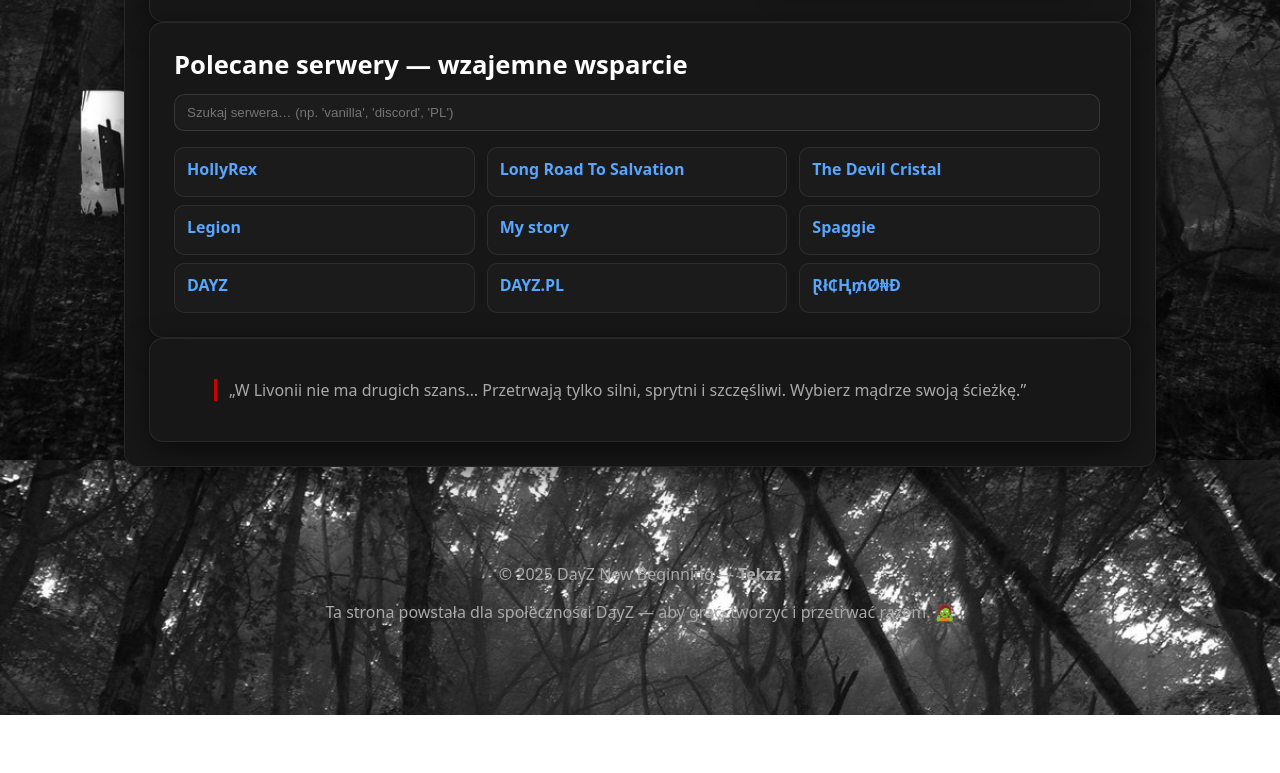
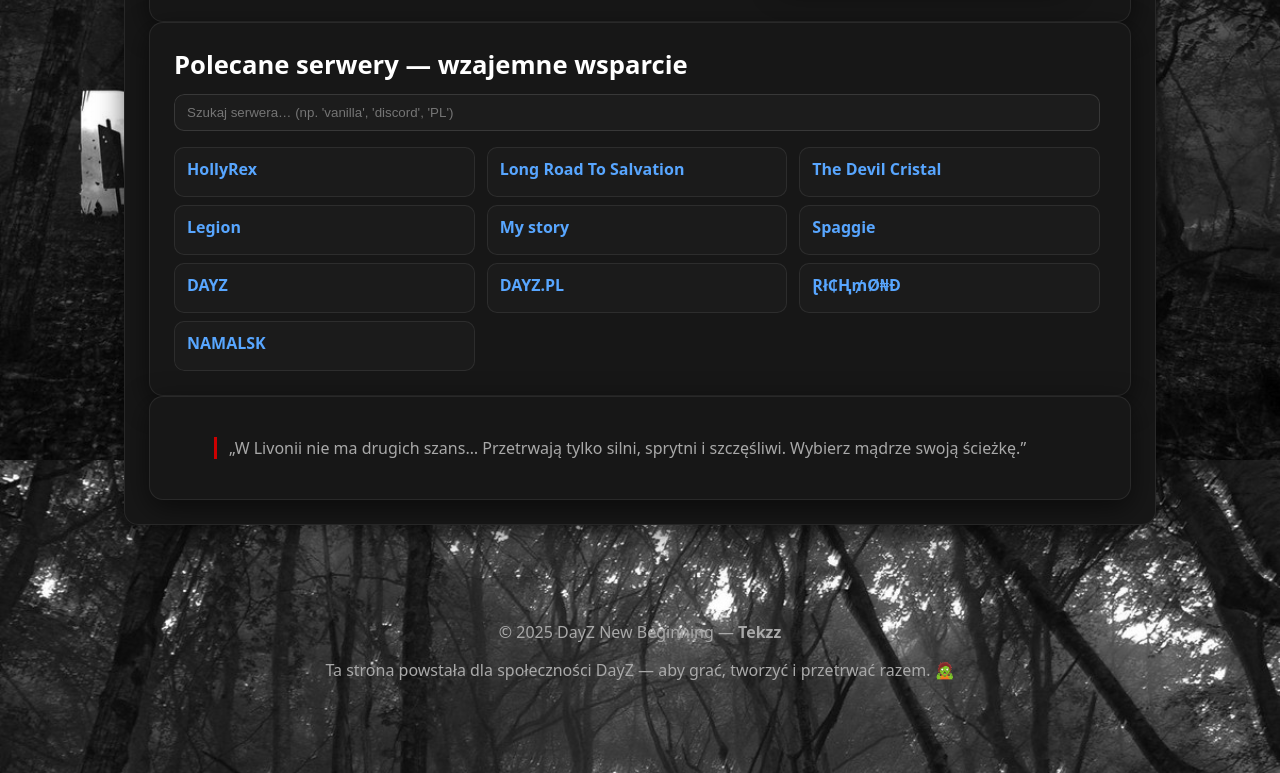
Before and after one commit to Tekzz1/newbeginning, a plain HTML site: page index.html in a window 1280 px wide. Shown: the part 3796-4569 px from the top of the page. Before the commit the page ends 4511 px from the top, so only its background shows below. Drawn offline with Linux system fonts and the light colour scheme.

Commit message:
Update index.html

```diff
--- a/index.html
+++ b/index.html
@@ -483,6 +483,10 @@
             <a href="https://discord.gg/MWPU5wPYM6" target="_blank" rel="noopener">Ɽł₵Ⱨ₥Ø₦Đ</a>
             <div class="rec-desc">➡ help & Mods</div>
           </li>
+           <li class="rec-item" data-text="Serwer partnerski 10 discord survival namalsk">
+            <a href="https://discord.gg/pZqXQK9ZUE" target="_blank" rel="noopener">NAMALSK</a>
+            <div class="rec-desc">➡ Sumrak</div>
+          </li>
         </ul>
       </div>
     </section>
```
